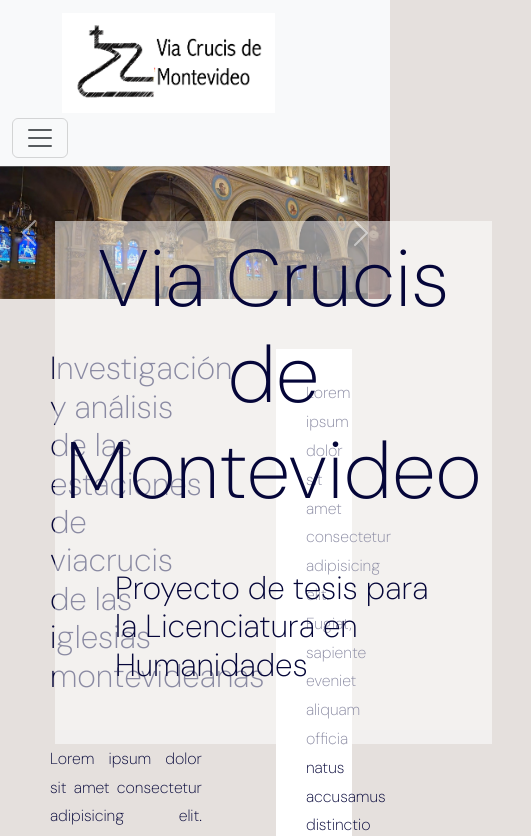
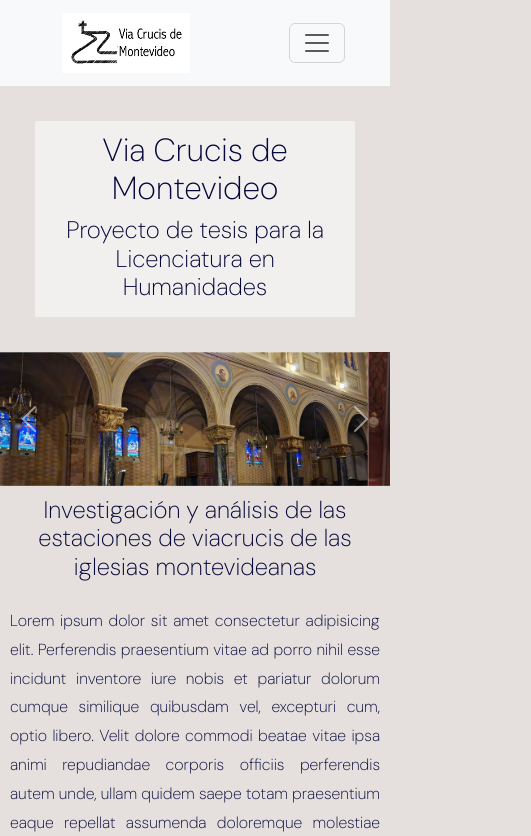
Before and after one commit to pilibread/entrega-coderhouse, a plain HTML site: page index.html in a window 390 px wide. Shown: the top 836 px of the page, 531 px wide, since content can reach past the window. Drawn offline with nearby package versions, Linux system fonts and the light colour scheme.

Commit message:
added a bit of responsive design, falta abundante

```diff
--- a/css/styles.css
+++ b/css/styles.css
@@ -158,3 +158,43 @@ footer {
 .muestra {
     padding: 20px;
 }
+
+@media(max-width: 600px) {
+    .logo {
+        height: 60px
+    }
+}
+
+@media (max-width: 928px) {
+    .overlay-text {
+        position: unset;
+    }
+
+    .titular {
+        font-size: 2rem;
+    }
+
+    .subtitular {
+        font-size: 1.5rem;
+        margin: 5px;
+        text-align: center;
+    }
+
+    .titulito {
+        margin-top: 10px;
+        margin-bottom: 15px;
+        margin-left: 30px;
+        margin-right: 30px;
+        font-size: 1.5rem;
+        text-align: center;
+    }
+
+    .resumen {
+        padding: 10px;
+    }
+
+    .aside1 {
+        padding: 10px;
+        padding-right: 10px;
+    }
+}
--- a/index.html
+++ b/index.html
@@ -17,7 +17,7 @@
     <nav class="navbar navbar-expand-lg bg-body-tertiary">
         <div class="container-fluid">
             <a class="navbar-brand custom-nav-link" href="./index.html"> <img
-                    src="./media/logotemporalporfavoresfeo.png" class="logo" alt="Viacrucis Montevideo"></a>
+                    src="./media/logotemporalporfavoresfeo.png" class="logo img-fluid" alt="Viacrucis Montevideo"></a>
             <button class="navbar-toggler" type="button" data-bs-toggle="collapse"
                 data-bs-target="#navbarSupportedContent" aria-controls="navbarSupportedContent" aria-expanded="false"
                 aria-label="Toggle navigation">
@@ -59,8 +59,8 @@
     <header>
         <div class="carousel-container">
             <div class="overlay-text">
-                <h1>Via Crucis de Montevideo</h1>
-                <h3>Proyecto de tesis para la Licenciatura en Humanidades</h3>
+                <h1 class="titular">Via Crucis de Montevideo</h1>
+                <h3 class="subtitular">Proyecto de tesis para la Licenciatura en Humanidades</h3>
             </div>
         </div>
         <div id="carouselExampleAutoplaying" class="carousel slide carousel-home" data-bs-ride="carousel">
@@ -98,8 +98,9 @@
 
     </header>
     <main class="row">
-        <article class="col-8 article1">
-            <h3>Investigación y análisis de las estaciones de viacrucis de las iglesias montevideanas</h3>
+        <article class="col-lg-8 col-sm-12 article1">
+            <h3 class="titulito">Investigación y análisis de las estaciones de viacrucis de las iglesias montevideanas
+            </h3>
             <p class="resumen">Lorem ipsum dolor sit amet consectetur adipisicing elit. Perferendis praesentium vitae ad
                 porro nihil
                 esse incidunt inventore iure nobis et pariatur dolorum cumque similique quibusdam vel, excepturi cum,
@@ -119,7 +120,7 @@
                 facilis sed voluptatem blanditiis impedit ipsa! Nostrum, expedita nam dolore libero, facere ad saepe
                 nemo.</p>
         </article>
-        <aside class="col-4 aside1">
+        <aside class="col-lg-4 col-lg-12 aside1">
             <p class="objetivos">Lorem ipsum dolor sit amet consectetur adipisicing elit. Fugiat, sapiente eveniet
                 aliquam officia natus
                 accusamus distinctio error laborum porro maiores quod obcaecati, repellat enim debitis tempora voluptas
```
Also changed, not shown: pages/pag7.html (+3 -3 lines).
